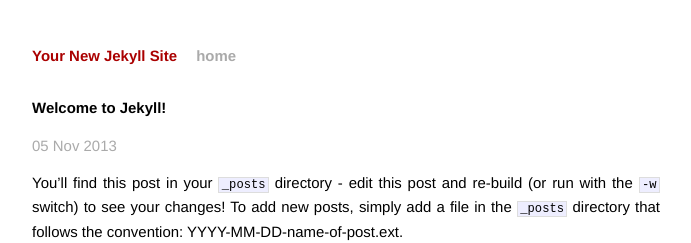
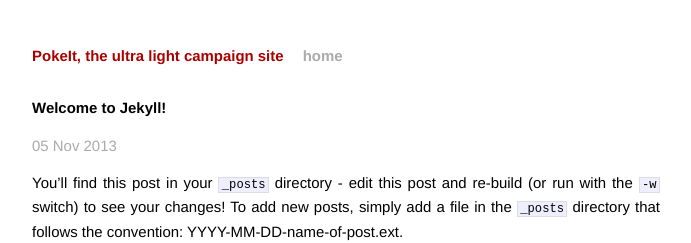
Before and after one commit to ciudadanointeligente/pokeit, a Jekyll site: the page built from _posts/2013-11-05-welcome-to-jekyll.markdown, in a window 1280 px wide. Shown: the top 243 px of the page, without its empty margins (294-985 px from the left). Built offline with Jekyll 4.4.1, drawn with Linux system fonts in a browser that asks for light colours; Markdown is read by kramdown in place of the engine named in the settings.

```diff
--- a/_config.yml
+++ b/_config.yml
@@ -1,4 +1,6 @@
-name: Your New Jekyll Site
+name: "PokeIt, the ultra light campaign site"
 markdown: redcarpet
 pygments: true
 popit_url: http://fci.popit-api.dev.mysociety.org/api/persons/
+writeit_url: http://yourwriteiturl.you
+github_theme_url: http://yourwriteiturl.you
--- a/index.html
+++ b/index.html
@@ -7,7 +7,6 @@ title: Your New Jekyll Site
 <script type="text/javascript" src="/js/fetch_popit_persons.js"></script>
 
 <div id="home" ng-app="popitList" ng-controller="PopitCtrl">
-{{site.name}}</br>
 
 Person: {[{ persons.length }]}
 <li ng-repeat="person in persons">
```
